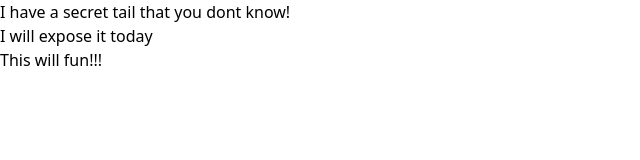
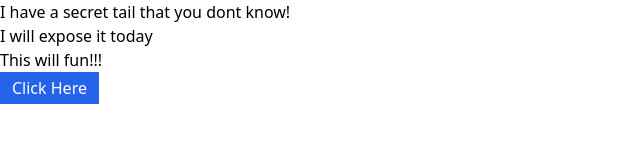
Before and after one commit to shohancs/tailwind-css, a plain HTML site: page index.html in a window 1280 px wide. Shown: the whole page, without its empty margins (0-640 px from the left). Drawn offline with nearby package versions, Linux system fonts and the light colour scheme.

Commit message:
Added Something

```diff
--- a/index.html
+++ b/index.html
@@ -13,5 +13,6 @@
         <h1>I have a secret tail that you dont know!</h1>
         <h3>I will expose it today</h3>
         <p>This will fun!!!</p>
+        <button class="bg-blue-600 text-white px-3 py-1">Click Here</button>
     </body>
 </html>
```
